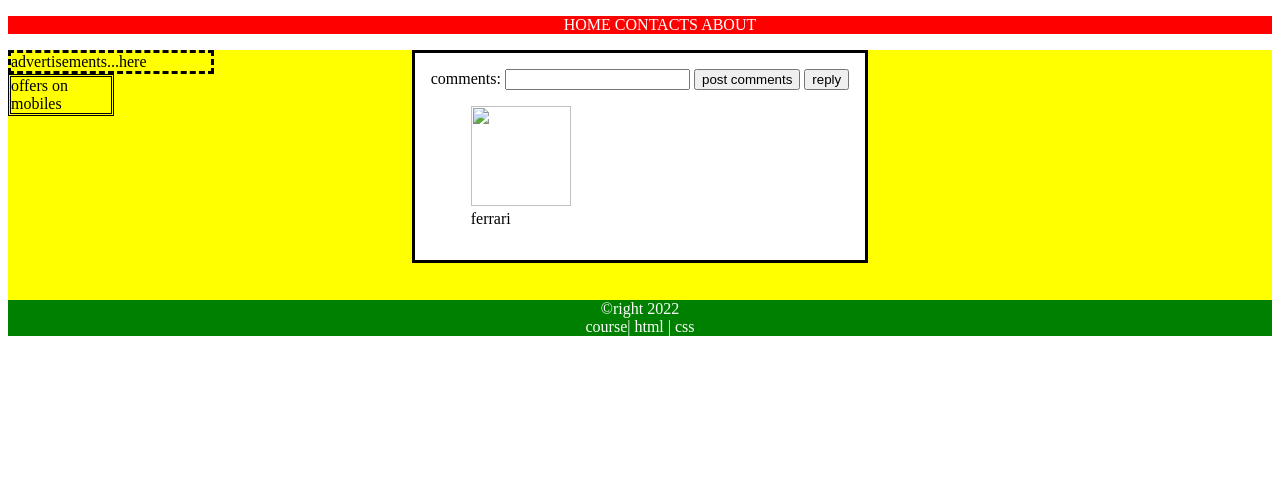
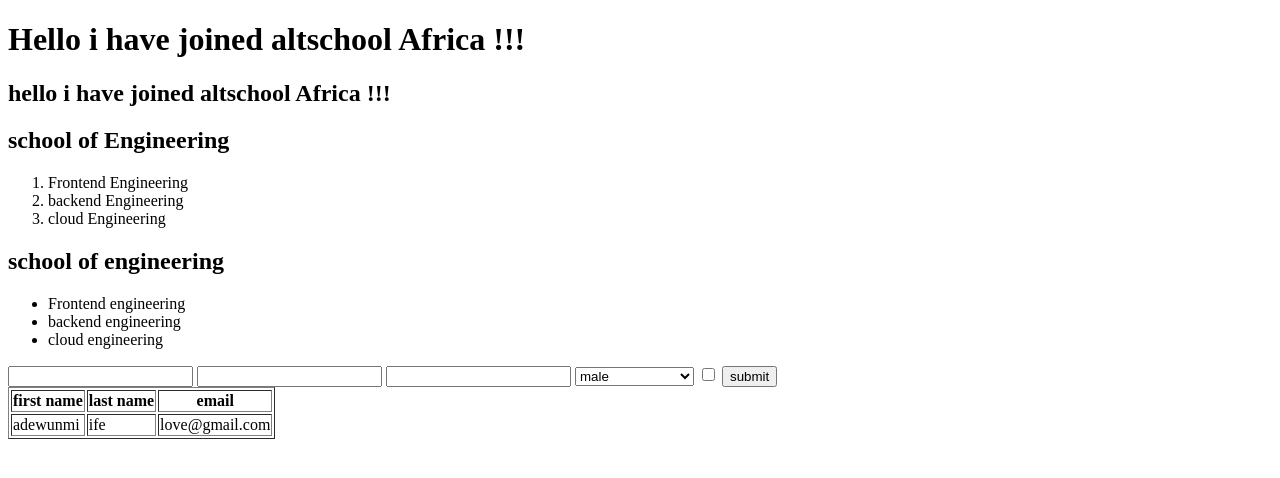
Before and after one commit to loveadewunmi/Love-, a plain HTML site: page testing.html in a window 1280 px wide. Drawn offline with Linux system fonts and the light colour scheme.

Commit message:
Revert "Calculator"
This reverts commit 3decabc247c018e777507c21251b09a231e1a9c9.

```diff
--- a/Texting.css
+++ /dev/null
@@ -1,23 +0,0 @@
-header{
-    background-color:red;
-    color: white;
-    text-align: center;
-}
-section {
-    background-color: yellow;
-    height: 250px;
-}
-footer {
-    background-color: green;
-    color: white;
-    text-align: center;
-}
-aside {
-    border-style: dashed;
-    width: 200px;
-    display: block(none);
-}
-article {
-    border-style: double;
-    width: 100px;
-}
--- a/style.css
+++ b/style.css
@@ -1,13 +1,7 @@
 body {
     background-color: lightblue;
-    font-family: Georgia, 'Times New Roman', Times, serif;
-    font-size: 10px;
 }
-h1{
+h1 {
     color:yellowgreen ;
-    text-align:left;
+    text-align:middle;
 }
-h2 {
-    color: yellowgreen;
-    text-align: left;
-}
--- a/testing.html
+++ b/testing.html
@@ -1,42 +1,55 @@
 <!DOCTYPE html>
-<html>
+<html lang="en">
     <head>
-       </head>
-       <link rel="stylesheet" href="Texting.css">
+        <meta charset="UTF-8" />
+        <title> document</title>
+    </head>
     <body>
-        <header>
-            <menu>
-                <nav>
-                    <span>HOME</span>
-                    <span>CONTACTS</span>
-                    <span>ABOUT</span>
-                </nav>
-            </menu>
-        </header>
-        <section>
-            <dialog open>
-                <form>
-                comments:
-                <input type="text">
-                <button>post comments</button>
-                <button>reply</button>
-                </form>
-                <figure>
-                    <img src="images/car.jng" width="100" height="100">
-                    <figcaption>ferrari</figcaption>
-                </figure>
-            </dialog>
-            <aside>
-                advertisements...here
-            </aside>
-            <article>
-                offers on mobiles
-            </article>
-        </section>
-        <footer>
-            <div> &copyright 2022</div>
-            <div> course| html | css</div>
+        <!--heading-->
+        <h1> Hello i have joined altschool Africa !!!</h1>
+        <h2> hello i have joined altschool Africa !!!</h2>
+        <!-- ordered and unordered list-->
+        <h2> school of Engineering</h2>
+        <ol>
+            <li> Frontend Engineering</li>
+            <li> backend Engineering</li>
+            <li> cloud Engineering </li>
+        </ol>
+        <h2> school of engineering</h2>
+        <ul>
+            <li>Frontend engineering</li>
+            <li>backend engineering</li>
+            <li>cloud engineering</li>
+        </ul>
+         <!-- form and input-->
+         <form action="" method="post">
+            <input type="text"  required />
+            <input type="email" required />
+            <input type="password" required />
+            <select>
+                <option value="male">male</option>
+                <option value="female">female</option>
+                <option value="binary">prefer not to say</option>
+            </select>
 
-        </footer>
+            <input type="checkbox"/>
+            <button>submit</button>
+         </form>
+         <table border="1">
+            <thead>
+                <tr>
+                    <th> first name</th>
+                    <th> last name</th>
+                    <th> email</th>
+                </tr>
+            </thead>
+            <body>
+                <tr>
+                    <td> adewunmi </td>
+                    <td> ife</td>
+                    <td> love@gmail.com</td>
+                </tr>
+            </body>
+         </table>
     </body>
 </html>
```
